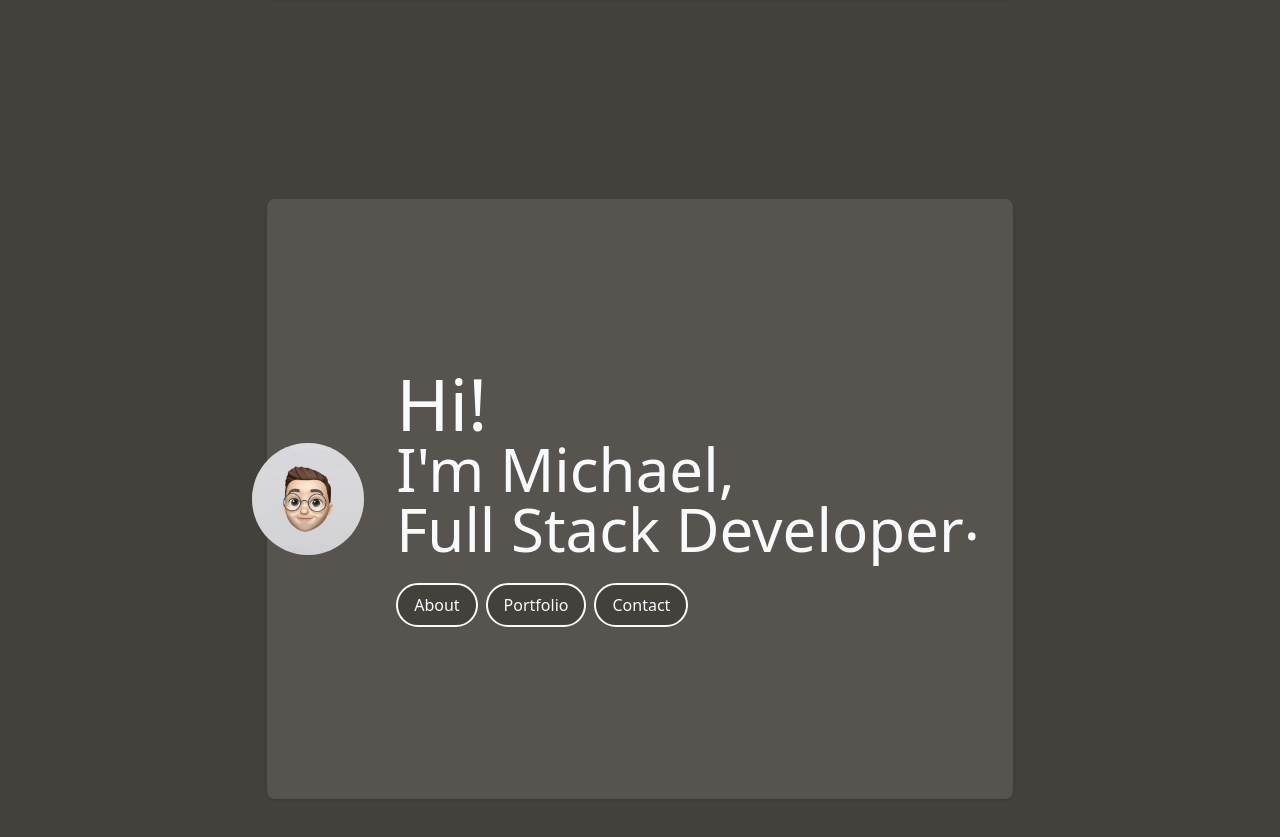
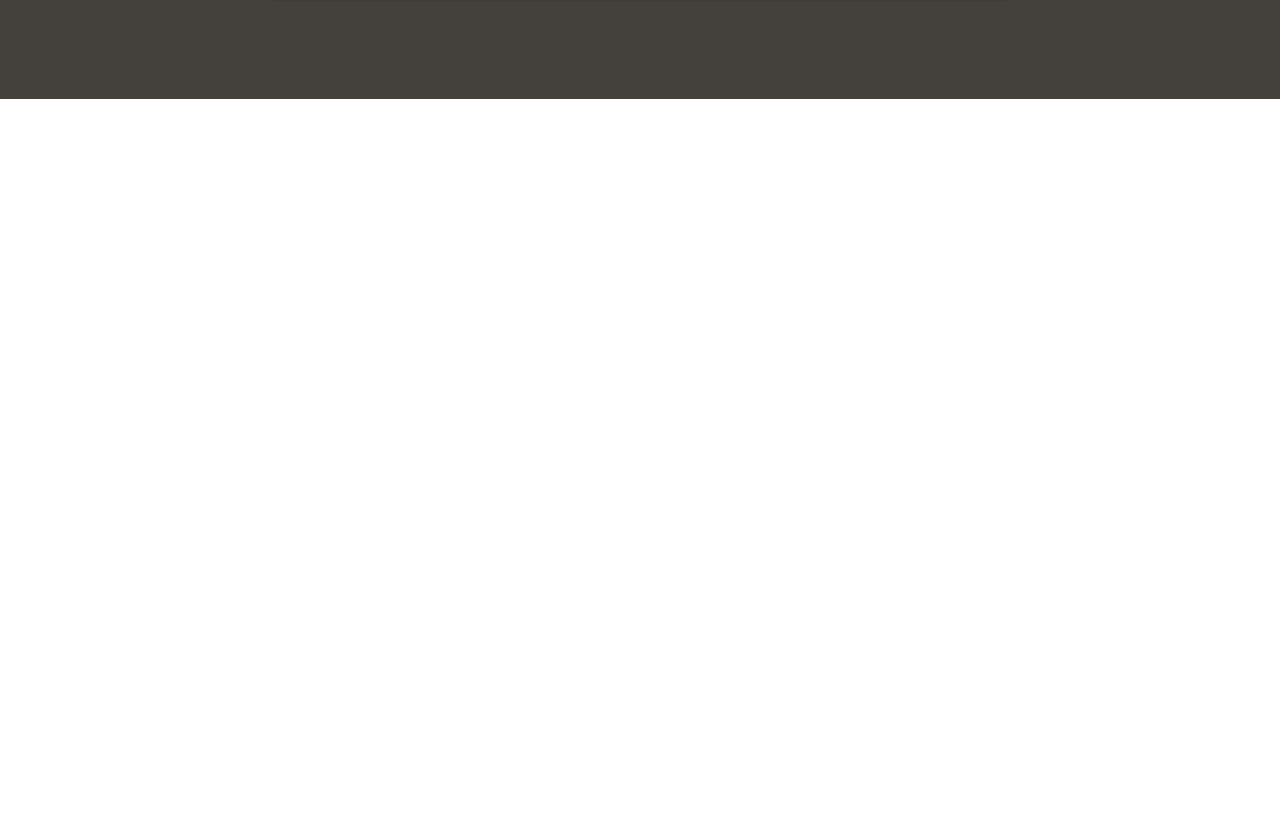
Before and after one commit to abbottmichael96/TS-React-Portfolio-Page, a React (Vite) app: page / in a window 1280 px wide. Shown: the part 741-1578 px from the top of the page. After the commit the page ends 840 px from the top, so only its background shows below. Built offline with nearby package versions, Linux system fonts and the light colour scheme.

Commit message:
fixed up app

```diff
--- a/src/App.tsx
+++ b/src/App.tsx
@@ -11,8 +11,6 @@ function App() {
       <NavBar></NavBar>
       <Hero></Hero>
 
-      <Hero></Hero>
-
     </div>
   )
 }
```
